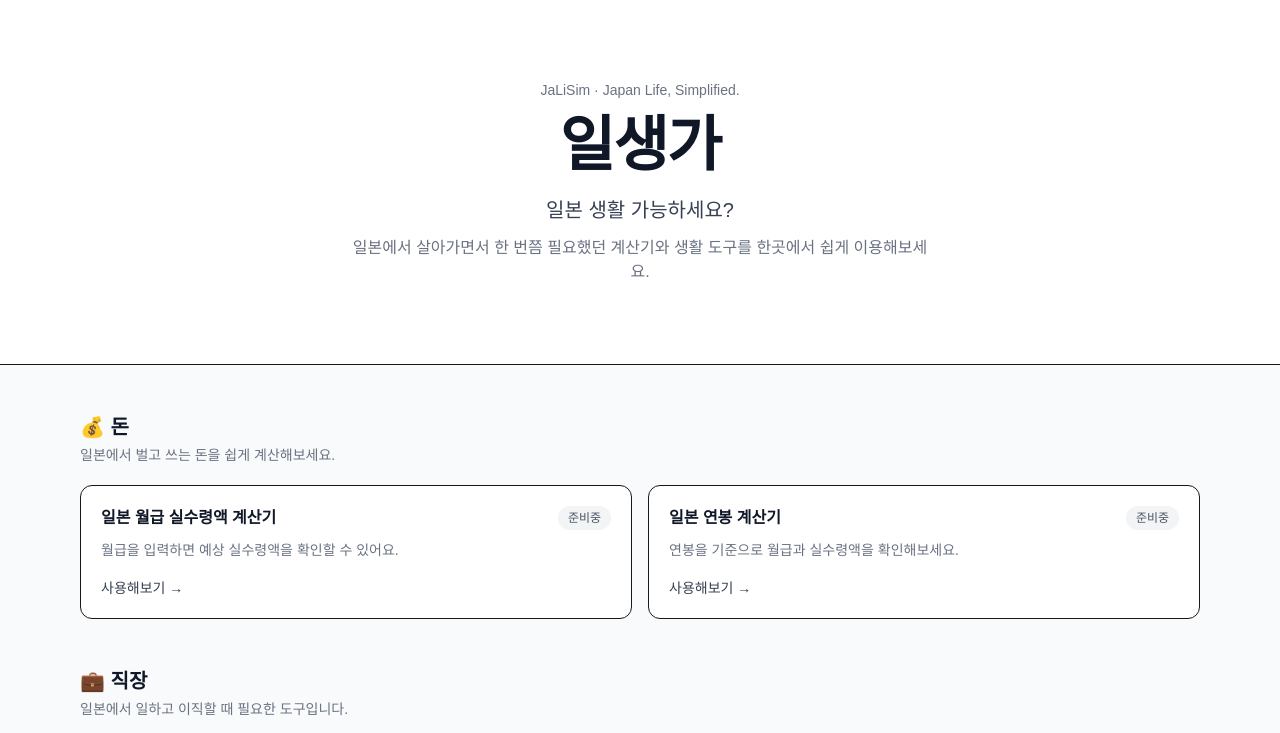
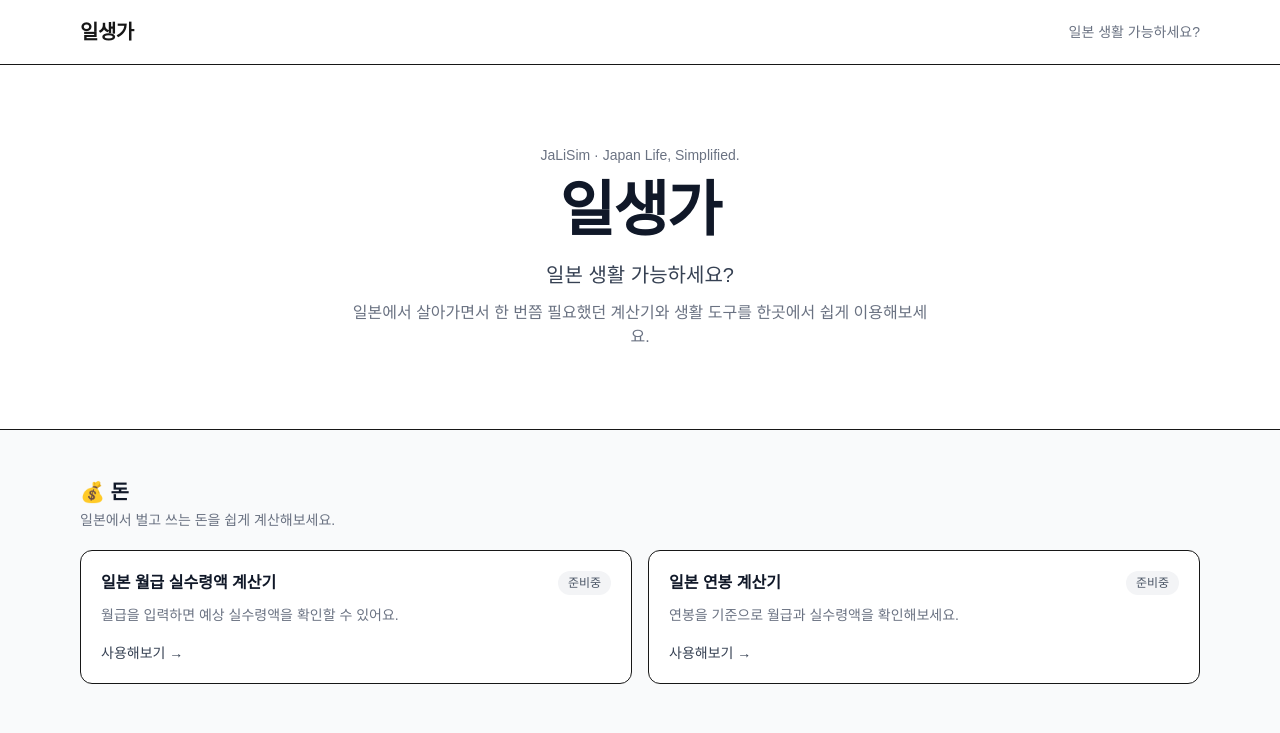
Before and after one commit to PARK-SUNGJUN-618/ilsengga, a Next.js app: page / in a window 1280 px wide. Shown: the top 733 px of the page. Built offline with nearby package versions, Linux system fonts and the light colour scheme.

Commit message:
ilsengga-Edit page.tsx

```diff
--- a/app/page.tsx
+++ b/app/page.tsx
@@ -1,3 +1,4 @@
+import Header from "./components/Header";
 import CategorySection from "./components/CategorySection";
 
 const categories = [
@@ -75,6 +76,8 @@ const categories = [
 
 export default function Home() {
   return (
+    <>
+      <Header />
       <main className="min-h-screen bg-gray-50">
         <section className="border-b bg-white">
           <div className="mx-auto max-w-6xl px-4 py-20 text-center">
@@ -108,5 +111,6 @@ export default function Home() {
           ))}
         </div>
       </main>
+    </>
   );
 }
```
Lines whose indentation alone changed are shown as unchanged.
